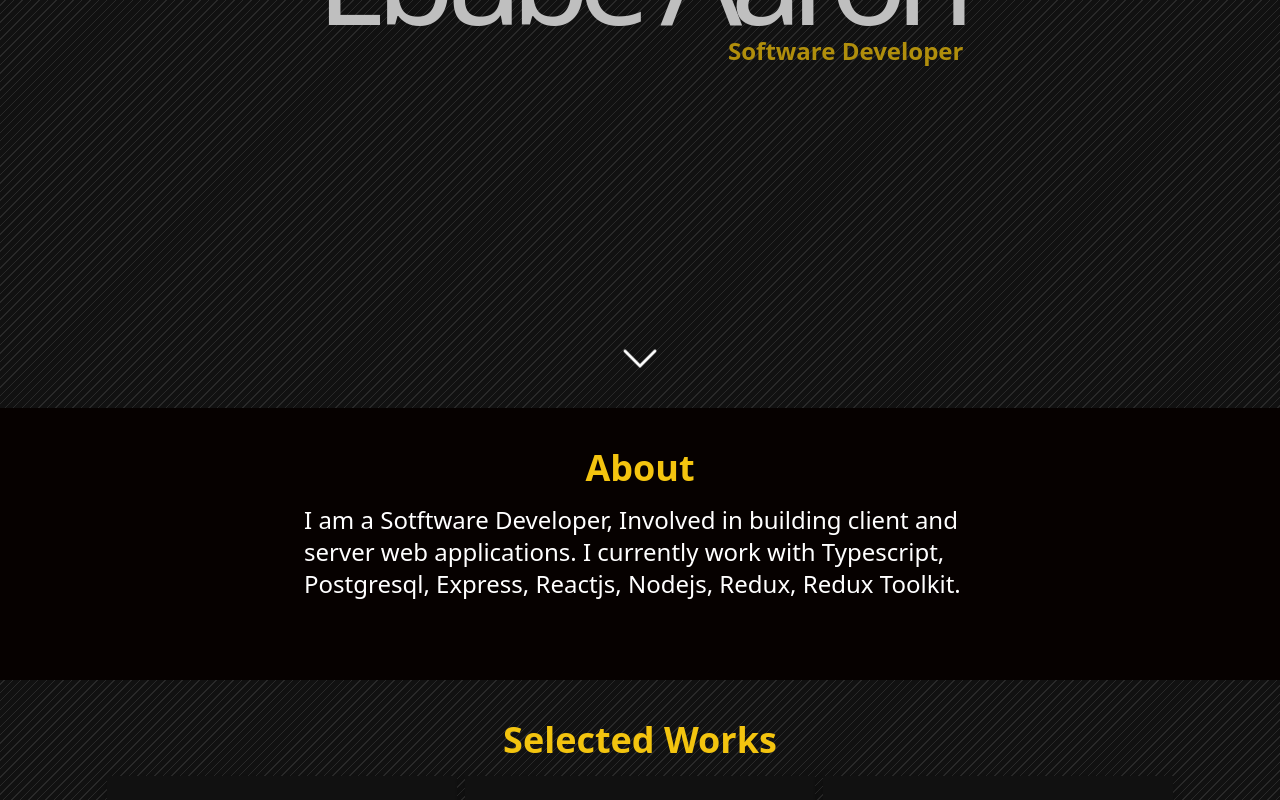
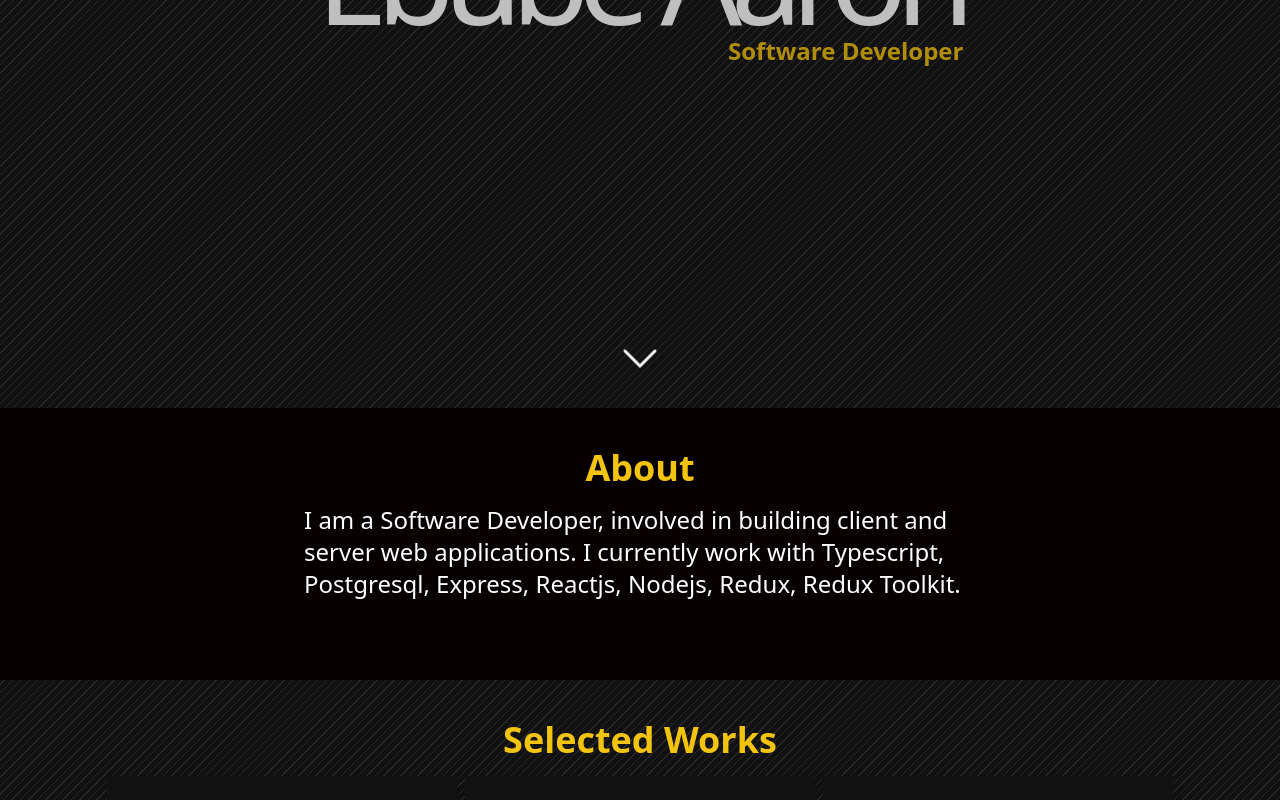
Before and after one commit to jakusha/Personal-Website, a Next.js app in the folder personal/: page / in a window 1280 px wide. Shown: the part 392-1192 px from the top of the page. Built offline with nearby package versions, Linux system fonts and the light colour scheme.

Commit message:
portfolio upadte

```diff
--- a/personal/src/pages/index.tsx
+++ b/personal/src/pages/index.tsx
@@ -43,7 +43,7 @@
 					About
 				</h2>
 				<p className="w-10/12 mx-auto max-w-2xl">
-					I am a Sotftware Developer, Involved in building client and
+					I am a Software Developer, involved in building client and
 					server web applications. I currently work with Typescript,
 					Postgresql, Express, Reactjs, Nodejs, Redux, Redux Toolkit.
 				</p>
```
